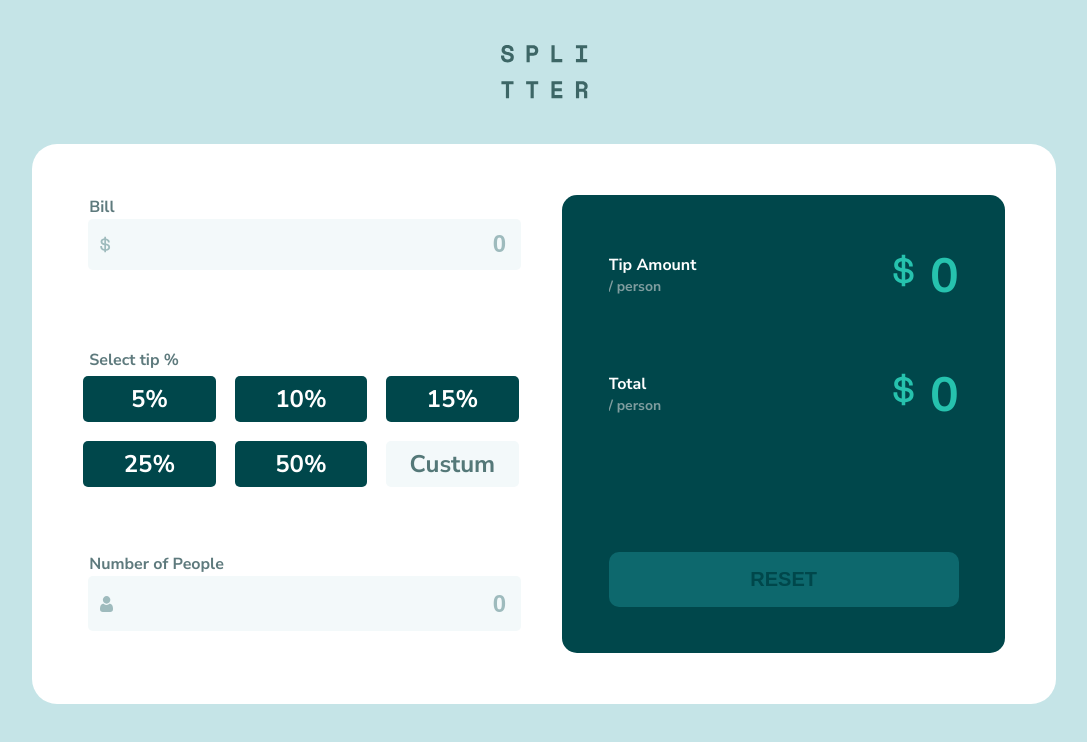
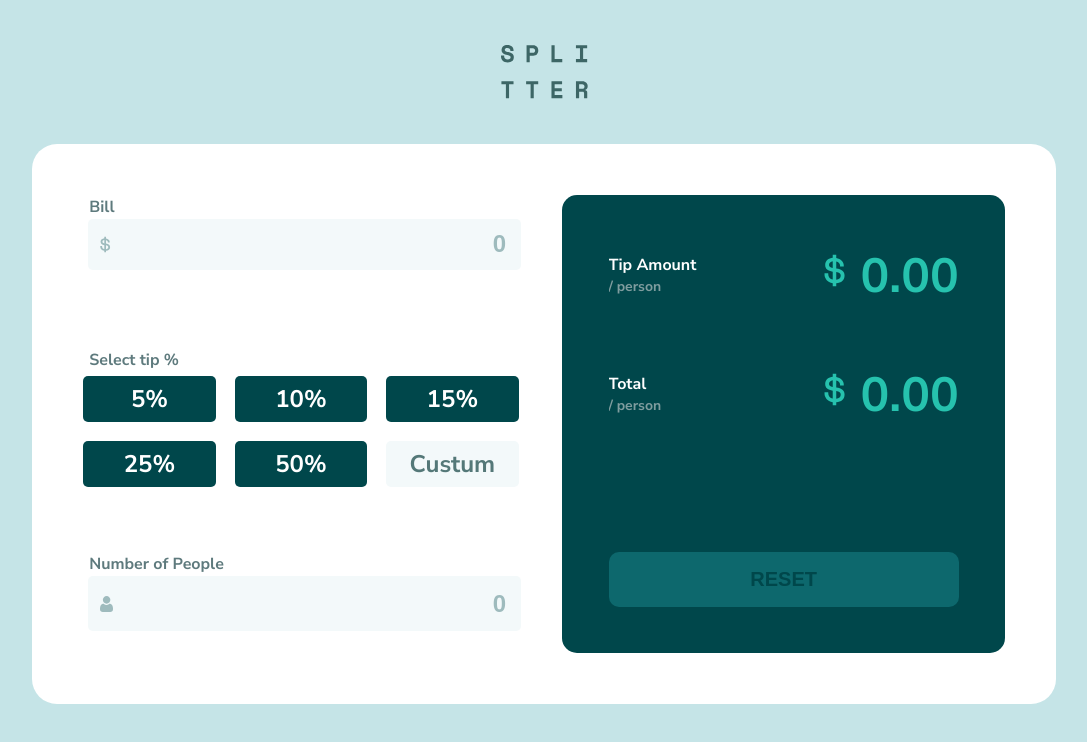
Before and after one commit to ylanaportela/tip-calculator-app, a React (Create React App) app: page / in a window 1280 px wide. Shown: the top 742 px of the page, without its empty margins (96-1183 px from the left). Built offline with nearby package versions, Linux system fonts and the light colour scheme.

Commit message:
Fix error of button custom, conditional input and add features in output values

```diff
--- a/src/App.js
+++ b/src/App.js
@@ -16,15 +16,19 @@ function App() {
 
 
   useEffect(() => {
-    if (inputBill > 0 && inputBill !== []) {
-      setTipValue(Number(inputBill) * Number(buttonActive / 100))
+    if (inputBill > 0 && inputBill !== [] && typeof(buttonActive) == 'number') {
+      let tip  = (inputBill) * (buttonActive / 100)
+
+      setTipValue(tip)
     }
   }, [inputBill, buttonActive])
 
 
   useEffect(() => {
-    if (inputBill > 0 && inputBill !== [] && inputPeople > 0 && inputPeople !== []) {
-      (setTotalValue((Number(inputBill) * (Number(buttonActive) / 100) / Number(inputPeople)) + Number(inputBill) / Number(inputPeople)))
+    if (inputBill > 0 && inputBill !== [] && inputPeople > 0 && inputPeople !== [] ) {
+      let total = (inputBill) * ((buttonActive) / 100) / (inputPeople) + (inputBill) / (inputPeople)
+
+      setTotalValue(total)
     }
   }, [inputBill, buttonActive, inputPeople])
 
@@ -34,14 +38,16 @@ function App() {
   function handleClick(tip) {
 
     if (tip === buttonCustom) {
-      setButtonCustom(<input className='input-costum' type='number' onChange={e => setButtonActive(Number(e.target.value))} />)
+      setButtonCustom(
+      <input className='input-costum' type='number' onChange={e => setButtonActive(Number(e.target.value))}/>
+      )
     }
 
     setButtonActive(tip)
-
   }
 
   function handleClickReset(){
+
     setReset(setInputBill(0), setButtonActive(0), setInputPeople(0), setTipValue(0), setTotalValue(0))
   }
 
@@ -108,7 +114,7 @@ function App() {
 
             <input
               type='number'
-              className={inputPeople === 0 ? 'input input-value input-value__default' : 'input input-value input-value__active' && totalValue === 0 ? 'input input-value input-error' : 'input input-value input-value__active'}
+              className={tipValue !== 0 && totalValue === 0 ? 'input input-value input-error' : 'input input-value input-value__default' && inputPeople !== 0 ? 'input input-value input-value__active' : 'input input-value input-value__default'}
               placeholder='0'
               value={inputPeople}
               onFocus={() => setInputPeople([])}
@@ -137,7 +143,7 @@ function App() {
 
                 <IconX className='value-icon' />
 
-                <div className='value'>{tipValue}</div>
+                <div className='value'>{tipValue.toFixed(2)}</div>
 
               </div>
 
@@ -156,7 +162,7 @@ function App() {
                 className='value-total'>
                 <IconX className='value-icon' />
 
-                <div className='value'> {totalValue} </div> </div>
+                <div className='value'> {totalValue.toFixed(2)} </div> </div>
             </div>
 
           </div>
```
